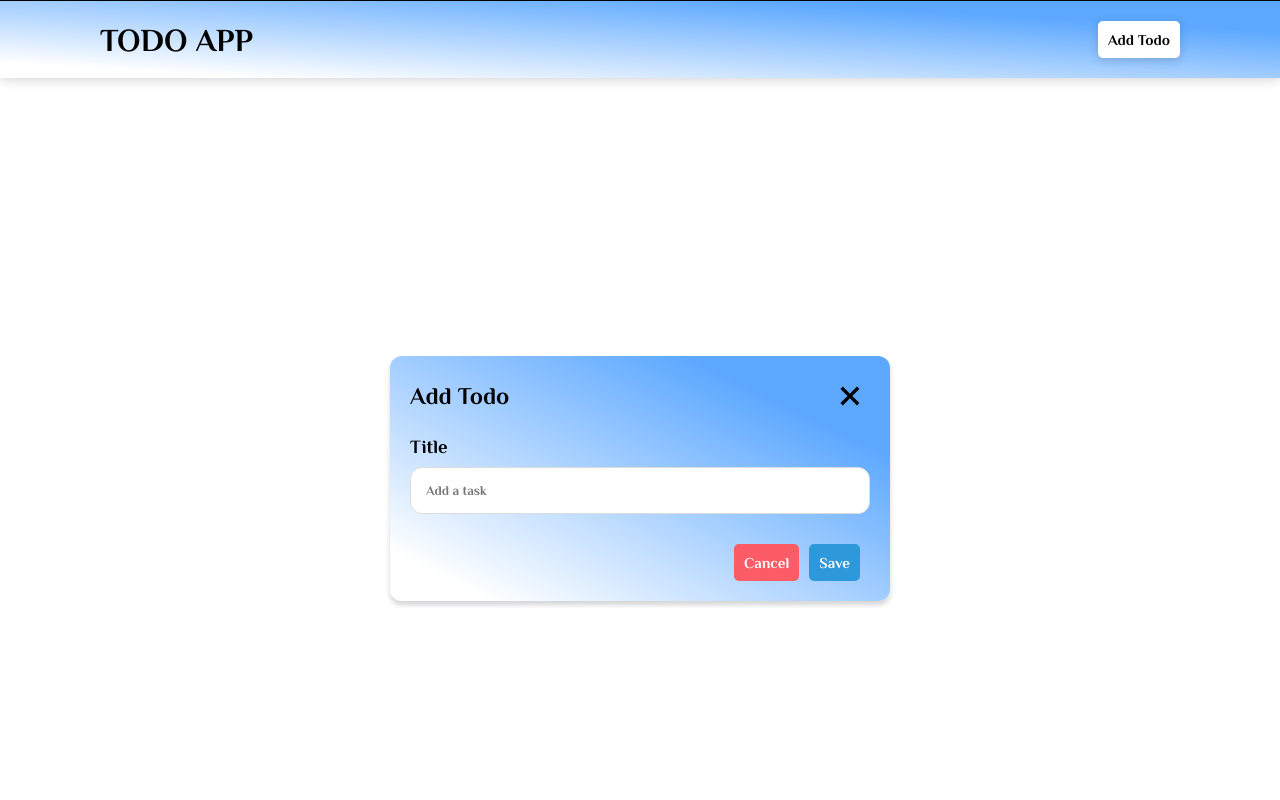
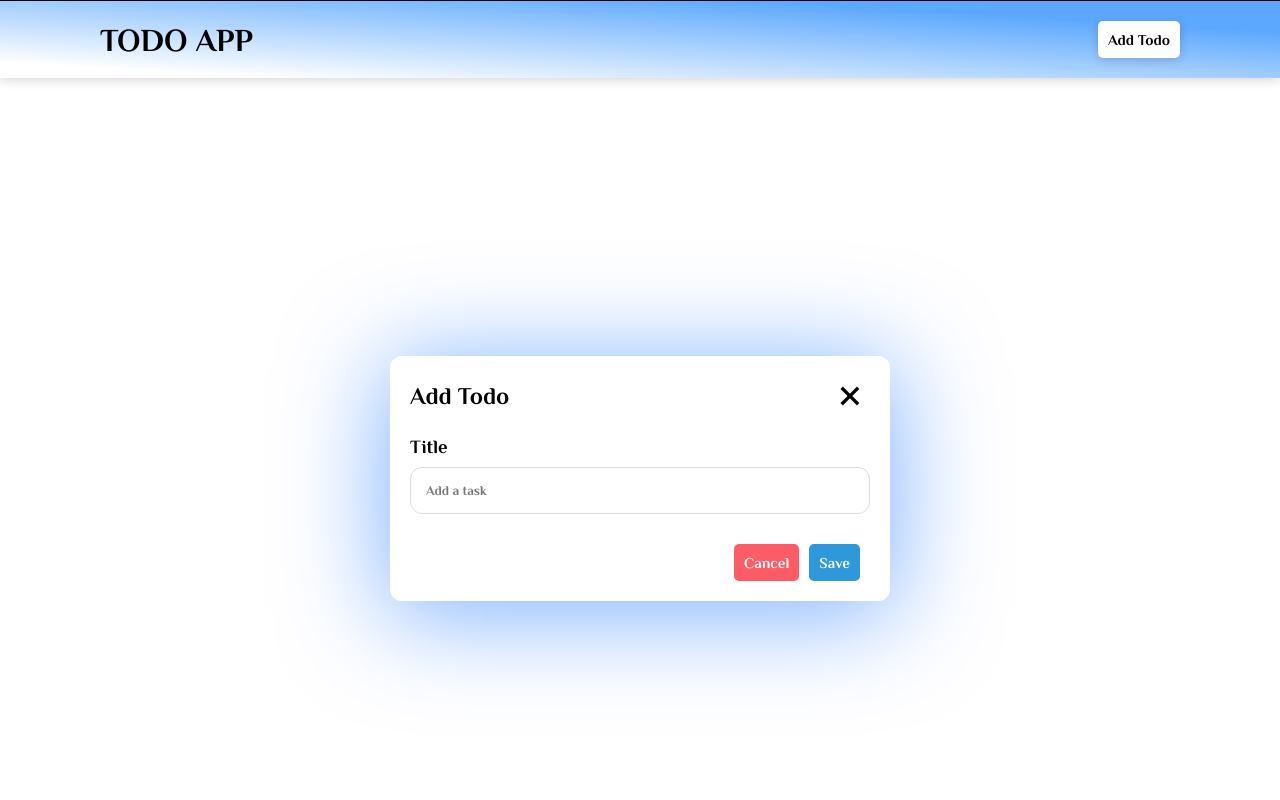
Before and after one commit to BilalSsiddique/WMD-Nextjs-todos, a Next.js app: page / in a window 1280 px wide. Both pictures are taken after a click on the button "Add Todo". Shown: the top 800 px of the page. Built offline with nearby package versions, Linux system fonts and the light colour scheme.

Commit message:
Added boxshadow in todoitems

```diff
--- a/src/pages/index.tsx
+++ b/src/pages/index.tsx
@@ -1,3 +1,4 @@
+'use-client'
 import Head from 'next/head'
 
 import styles from '@/styles/Home.module.css'
@@ -19,14 +20,13 @@ export default function Home() {
         <meta name="viewport" content="width=device-width, initial-scale=1" />
 
       </Head>
-      <body >
+      <main >
         <Header />
-      <main className={[toggle===true ?  styles.modelbgblur : ''].join(" ")}  >
+        <main className={[toggle===true ?  styles.modelbgblur : ''].join(" ")}  >
+          <Todos />
+        </main>
 
-        <Todos />
       </main>
-
-      </body>
     </>
   )
 }
--- a/src/styles/Home.module.css
+++ b/src/styles/Home.module.css
@@ -33,8 +33,8 @@
 }
 
 .model {
-  background: linear-gradient(to top right, #ffffff 10%, #5ca8ff 80%);
-    box-shadow: 0px 4px 5px 0px rgba(20, 21, 33, 0.18);
+  background: linear-gradient(to top right, #ffffff 10%, #ffffff 80%);
+  box-shadow: 0px 10px 100px 5px rgba(0, 102, 255, 0.50);
   width: 500px;
   height: auto;
   border-radius: 12px;
@@ -151,15 +151,16 @@
   margin: 0 auto !important;
   display: flex;
   flex-direction: row !important;
-    background: linear-gradient(to top right, #ffffff 10%, #5ca8ff 80%);
-    box-shadow: 0px 2px 10px rgba(20, 21, 33, 0.18);
+    background: linear-gradient(to top right, #ffffff 5%, #ffffff 80%);
+    box-shadow: 0px 4px 10px 0px rgba(0, 102, 255, 0.3);
+    /* box-shadow: 0px 5px 8px 0px #5ca8ff; */
 
   /* box-shadow: 23px 23px 24px #bebebe, -23px -23px 24px #ffffff; */
 }
 .TodoItems::before {
   height: 70px;
   width: 3px;
-  background-color: black;
+  background-color: #5ca8ff;
   position: absolute;
   top: 0px;
   content: "";
```
